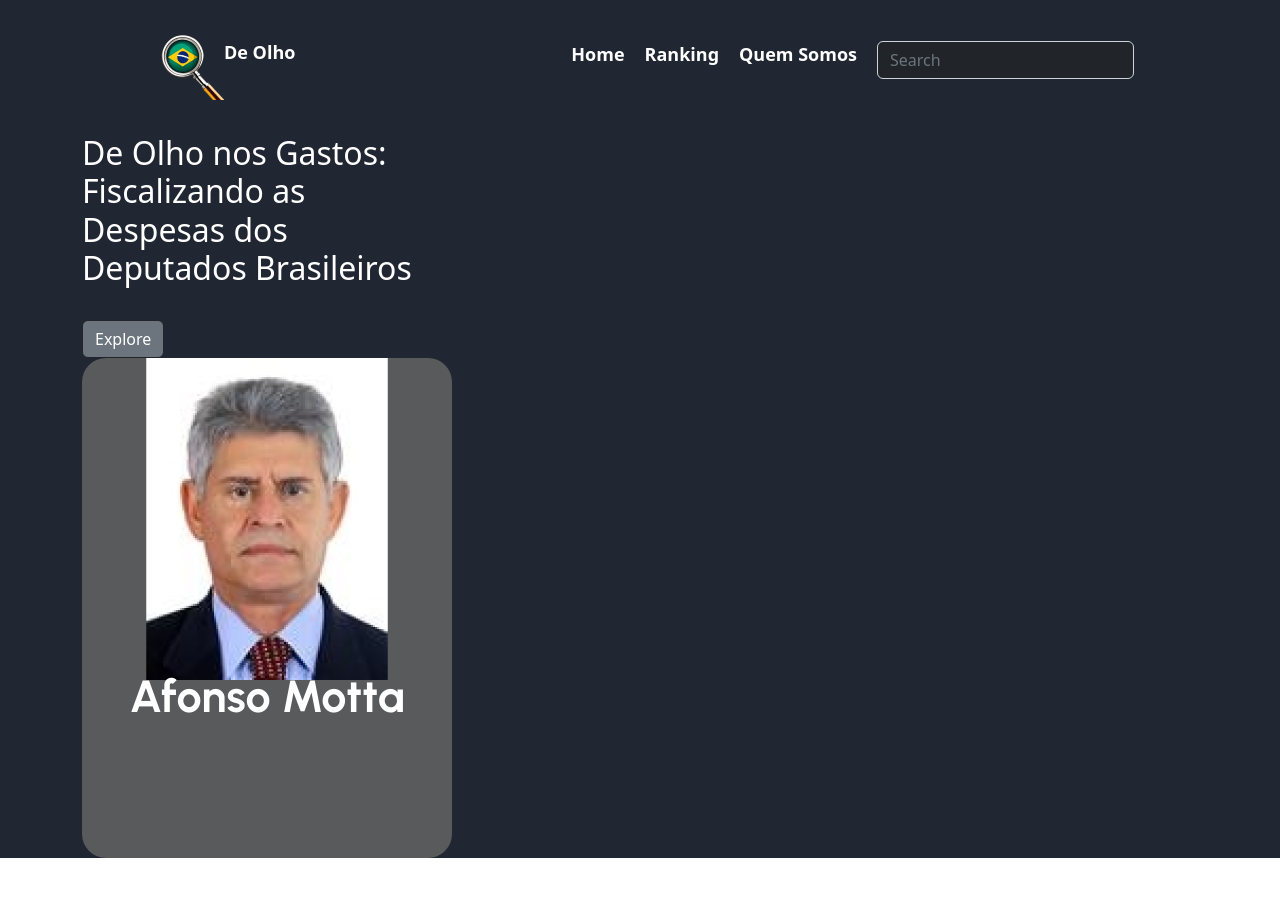
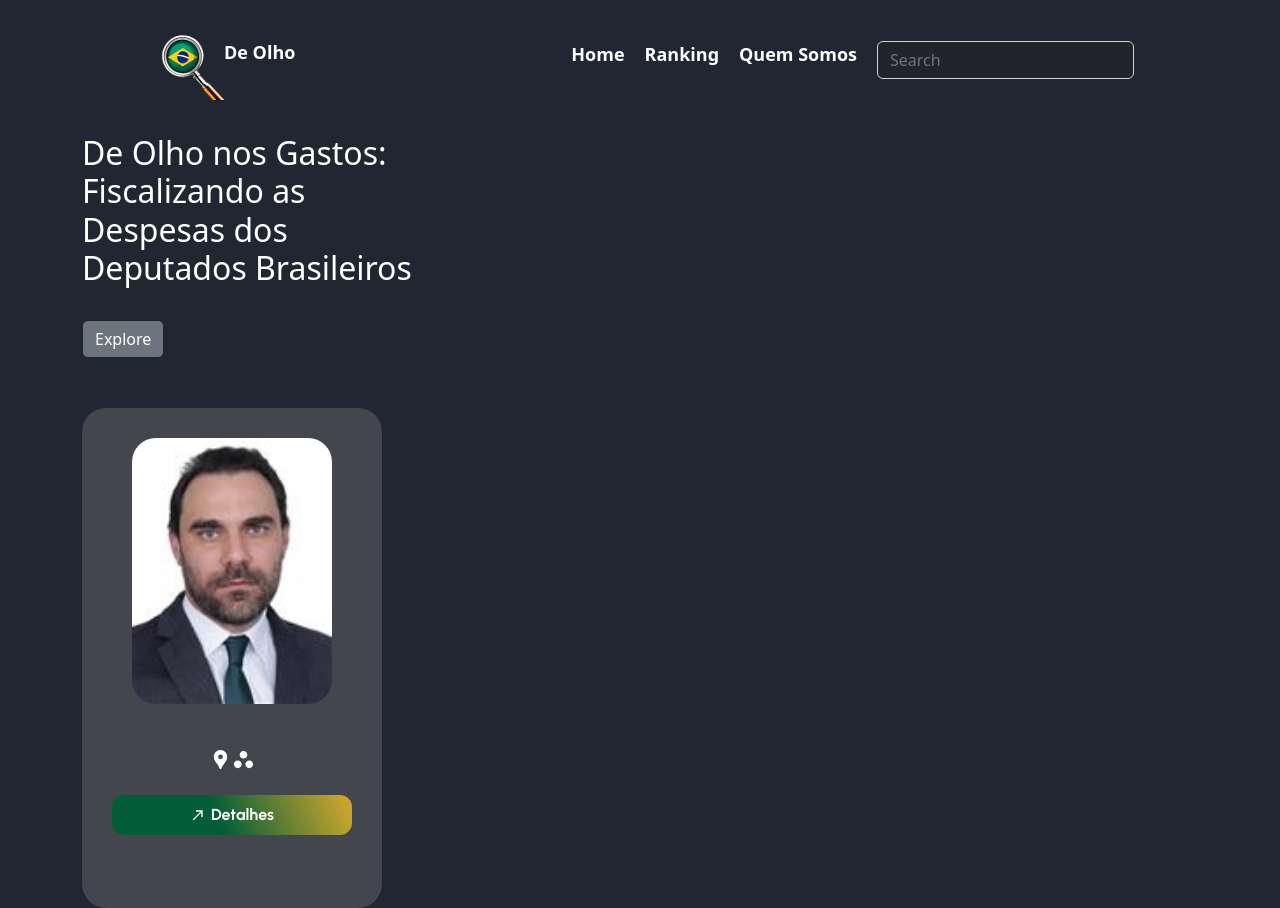
Before and after one commit to Mandygando/de_olho, a Next.js app: page / in a window 1280 px wide. Before the commit the page ends 858 px from the top, so only its background shows below. Built offline with nearby package versions, Linux system fonts and the light colour scheme.

Commit message:
:sparkles: Card do deputado :sparkles:

```diff
--- a/components/Card/Card.module.css
+++ b/components/Card/Card.module.css
@@ -1,10 +1,11 @@
 .card {
-    width: 370px;
+    width: 300px;
     height: 500px;
-    background: rgba(103, 103, 103, 0.8);
+    background: rgba(103, 103, 103, 0.5);
     border-radius: 24px;
     display: flex;
     flex-direction: column;
+    gap: 24px;
     align-items: center;
 }
 
@@ -12,10 +13,44 @@
     font-family: 'Urbanist';
     font-style: normal;
     font-weight: 700;
-    font-size: 45px;
-    line-height: 32px;
+    font-size: 40px;
+    text-align: center;
 }
 
 .imagemDeputado {
+    width: 200px;
     border-radius: 24px;
+    margin-top: 30px;
+
 }
+
+.infoDeputado {
+    display: flex;
+    align-items: center;
+    justify-content: space-around;
+    font-size: 23px;
+    margin-top: 20px;
+}
+
+.info {
+    display: flex;
+    align-items: center;
+    gap: 3px;
+}
+
+.botao {
+    width: 80%;
+    background-color: #fff;
+    background: linear-gradient(0deg, rgba(0, 0, 0, 0.2), rgba(0, 0, 0, 0.2)), linear-gradient(66.27deg, #057447 44.04%, #FDCE38 96.43%);
+    border-radius: 12px;
+    height: 40px;
+    color: #fff;
+    text-decoration: none;
+    display: flex;
+    align-items: center;
+    justify-content: center;
+    gap: 5px;
+    font-family: 'Urbanist';
+    font-weight: 700;
+    font-size: 16px;
+}
--- a/components/Card/index.js
+++ b/components/Card/index.js
@@ -1,23 +1,42 @@
-import Image from 'next/image'
-import React from 'react'
-import deputado from './deputado.png'
-import styles from './Card.module.css'
+import React from "react";
+import deputado from "./deputadoFoto.jpg";
+import styles from "./Card.module.css";
+import { MdLocationPin } from "react-icons/md";
+import { MdWorkspaces } from "react-icons/md";
+import { MdOutlineCallMade } from "react-icons/md";
+import Link from "next/link";
 
-const Card = () => {
+const Card = ({ nome, partido, id, estado }) => {
   return (
     <div className={styles.card}>
-        <div>
-        <Image
-            src={deputado}
-            className={styles.imagemDeputado}
-            />
-        </div>
-        <div>
-            <h3 className={styles.titulo}>Afonso Motta</h3>
+      <div>
+        <img src={deputado.src} className={styles.imagemDeputado}></img>
+      </div>
+
+      <div>
+        <h3 className={styles.titulo}>
+          {nome}
+        </h3>
+        <div className={styles.infoDeputado}>
+          <div className={styles.info}>
+            <MdLocationPin />
+            {estado}
+          </div>
+
+          <div className={styles.info}>
+            <MdWorkspaces />
+            {partido}
+          </div>
         </div>
 
+      </div>
+
+      <Link href='#' className={styles.botao}>
+        <MdOutlineCallMade />
+          Detalhes
+        </Link>
     </div>
-  )
-}
+  );
+};
 
-export default Card
+export default Card;
--- a/components/Menu/index.js
+++ b/components/Menu/index.js
@@ -32,7 +32,7 @@ const Menu = () => {
             Quem Somos
         </Link>
 
-    <Form   variant="" className="d-flex">
+    <Form variant="" className="d-flex">
             <Form.Control
               variant="outline-dark"
               type="search"
--- a/components/Pagina.js
+++ b/components/Pagina.js
@@ -1,7 +1,7 @@
 import React from 'react'
 import { Container } from 'react-bootstrap'
-import Menu from './Menu/Index'
 import 'bootstrap/dist/css/bootstrap.min.css';
+import Menu from './Menu';
 const Pagina = (props) => {
   return (
 
--- a/package.json
+++ b/package.json
@@ -14,6 +14,7 @@
     "next": "13.4.1",
     "react": "18.2.0",
     "react-bootstrap": "^2.7.4",
-    "react-dom": "18.2.0"
+    "react-dom": "18.2.0",
+    "react-icons": "^4.8.0"
   }
 }
--- a/pages/index.js
+++ b/pages/index.js
@@ -1,9 +1,11 @@
 import Pagina from '@/components/Pagina'
 import React from 'react'
+import styles from '@/styles/Home.module.css'
 import { Button, Col, Row } from 'react-bootstrap'
 import 'bootstrap/dist/css/bootstrap.min.css';
 import Card from '@/components/Card';
 import Head from 'next/head';
+
 
 const index = () => {
   return (
@@ -25,7 +27,7 @@ const index = () => {
       <Button className='bg-secondary text-white
       ' variant='outline-dark'>Explore</Button>
 
-      <section>
+      <section className={styles.deputados}>
             <Card />
       </section>
     </Pagina>
--- a/styles/Home.module.css
+++ b/styles/Home.module.css
@@ -1,229 +1,3 @@
-.main {
-  display: flex;
-  flex-direction: column;
-  justify-content: space-between;
-  align-items: center;
-  padding: 6rem;
-  min-height: 100vh;
+.deputados {
+  margin-top: 50px;
 }
-
-.description {
-  display: inherit;
-  justify-content: inherit;
-  align-items: inherit;
-  font-size: 0.85rem;
-  max-width: var(--max-width);
-  width: 100%;
-  z-index: 2;
-  font-family: var(--font-mono);
-}
-
-.description a {
-  display: flex;
-  justify-content: center;
-  align-items: center;
-  gap: 0.5rem;
-}
-
-.description p {
-  position: relative;
-  margin: 0;
-  padding: 1rem;
-  background-color: rgba(var(--callout-rgb), 0.5);
-  border: 1px solid rgba(var(--callout-border-rgb), 0.3);
-  border-radius: var(--border-radius);
-}
-
-.code {
-  font-weight: 700;
-  font-family: var(--font-mono);
-}
-
-.grid {
-  display: grid;
-  grid-template-columns: repeat(4, minmax(25%, auto));
-  width: var(--max-width);
-  max-width: 100%;
-}
-
-.card {
-  padding: 1rem 1.2rem;
-  border-radius: var(--border-radius);
-  background: rgba(var(--card-rgb), 0);
-  border: 1px solid rgba(var(--card-border-rgb), 0);
-  transition: background 200ms, border 200ms;
-}
-
-.card span {
-  display: inline-block;
-  transition: transform 200ms;
-}
-
-.card h2 {
-  font-weight: 600;
-  margin-bottom: 0.7rem;
-}
-
-.card p {
-  margin: 0;
-  opacity: 0.6;
-  font-size: 0.9rem;
-  line-height: 1.5;
-  max-width: 30ch;
-}
-
-.center {
-  display: flex;
-  justify-content: center;
-  align-items: center;
-  position: relative;
-  padding: 4rem 0;
-}
-
-.center::before {
-  background: var(--secondary-glow);
-  border-radius: 50%;
-  width: 480px;
-  height: 360px;
-  margin-left: -400px;
-}
-
-.center::after {
-  background: var(--primary-glow);
-  width: 240px;
-  height: 180px;
-  z-index: -1;
-}
-
-.center::before,
-.center::after {
-  content: '';
-  left: 50%;
-  position: absolute;
-  filter: blur(45px);
-  transform: translateZ(0);
-}
-
-.logo {
-  position: relative;
-}
-/* Enable hover only on non-touch devices */
-@media (hover: hover) and (pointer: fine) {
-  .card:hover {
-    background: rgba(var(--card-rgb), 0.1);
-    border: 1px solid rgba(var(--card-border-rgb), 0.15);
-  }
-
-  .card:hover span {
-    transform: translateX(4px);
-  }
-}
-
-@media (prefers-reduced-motion) {
-  .card:hover span {
-    transform: none;
-  }
-}
-
-/* Mobile */
-@media (max-width: 700px) {
-  .content {
-    padding: 4rem;
-  }
-
-  .grid {
-    grid-template-columns: 1fr;
-    margin-bottom: 120px;
-    max-width: 320px;
-    text-align: center;
-  }
-
-  .card {
-    padding: 1rem 2.5rem;
-  }
-
-  .card h2 {
-    margin-bottom: 0.5rem;
-  }
-
-  .center {
-    padding: 8rem 0 6rem;
-  }
-
-  .center::before {
-    transform: none;
-    height: 300px;
-  }
-
-  .description {
-    font-size: 0.8rem;
-  }
-
-  .description a {
-    padding: 1rem;
-  }
-
-  .description p,
-  .description div {
-    display: flex;
-    justify-content: center;
-    position: fixed;
-    width: 100%;
-  }
-
-  .description p {
-    align-items: center;
-    inset: 0 0 auto;
-    padding: 2rem 1rem 1.4rem;
-    border-radius: 0;
-    border: none;
-    border-bottom: 1px solid rgba(var(--callout-border-rgb), 0.25);
-    background: linear-gradient(
-      to bottom,
-      rgba(var(--background-start-rgb), 1),
-      rgba(var(--callout-rgb), 0.5)
-    );
-    background-clip: padding-box;
-    backdrop-filter: blur(24px);
-  }
-
-  .description div {
-    align-items: flex-end;
-    pointer-events: none;
-    inset: auto 0 0;
-    padding: 2rem;
-    height: 200px;
-    background: linear-gradient(
-      to bottom,
-      transparent 0%,
-      rgb(var(--background-end-rgb)) 40%
-    );
-    z-index: 1;
-  }
-}
-
-/* Tablet and Smaller Desktop */
-@media (min-width: 701px) and (max-width: 1120px) {
-  .grid {
-    grid-template-columns: repeat(2, 50%);
-  }
-}
-
-@media (prefers-color-scheme: dark) {
-  .vercelLogo {
-    filter: invert(1);
-  }
-
-  .logo {
-    filter: invert(1) drop-shadow(0 0 0.3rem #ffffff70);
-  }
-}
-
-@keyframes rotate {
-  from {
-    transform: rotate(360deg);
-  }
-  to {
-    transform: rotate(0deg);
-  }
-}
```
Also changed, not shown: components/Card/deputadoFoto.jpg (added), 1 other file (tests, documents, lock files or other folders).
